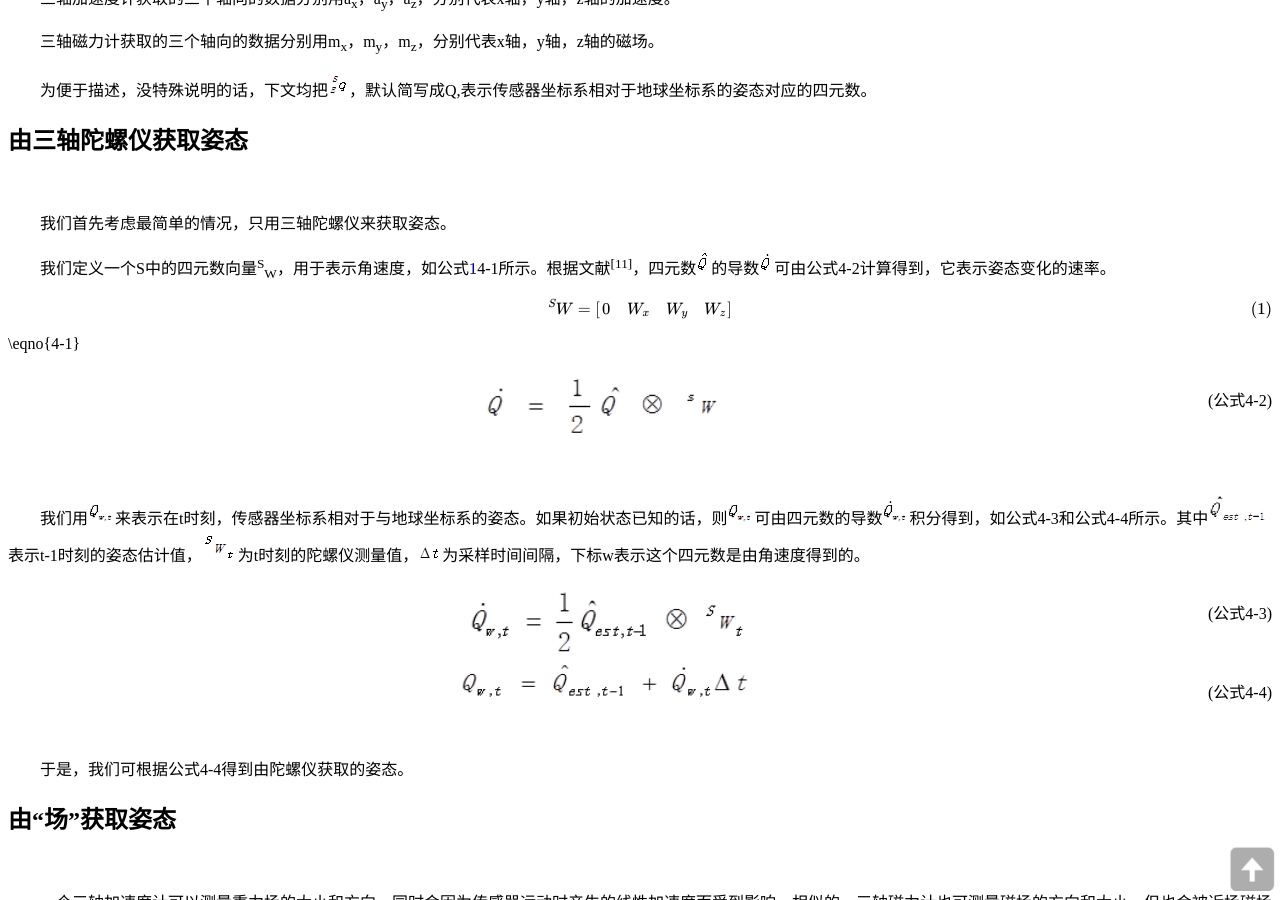
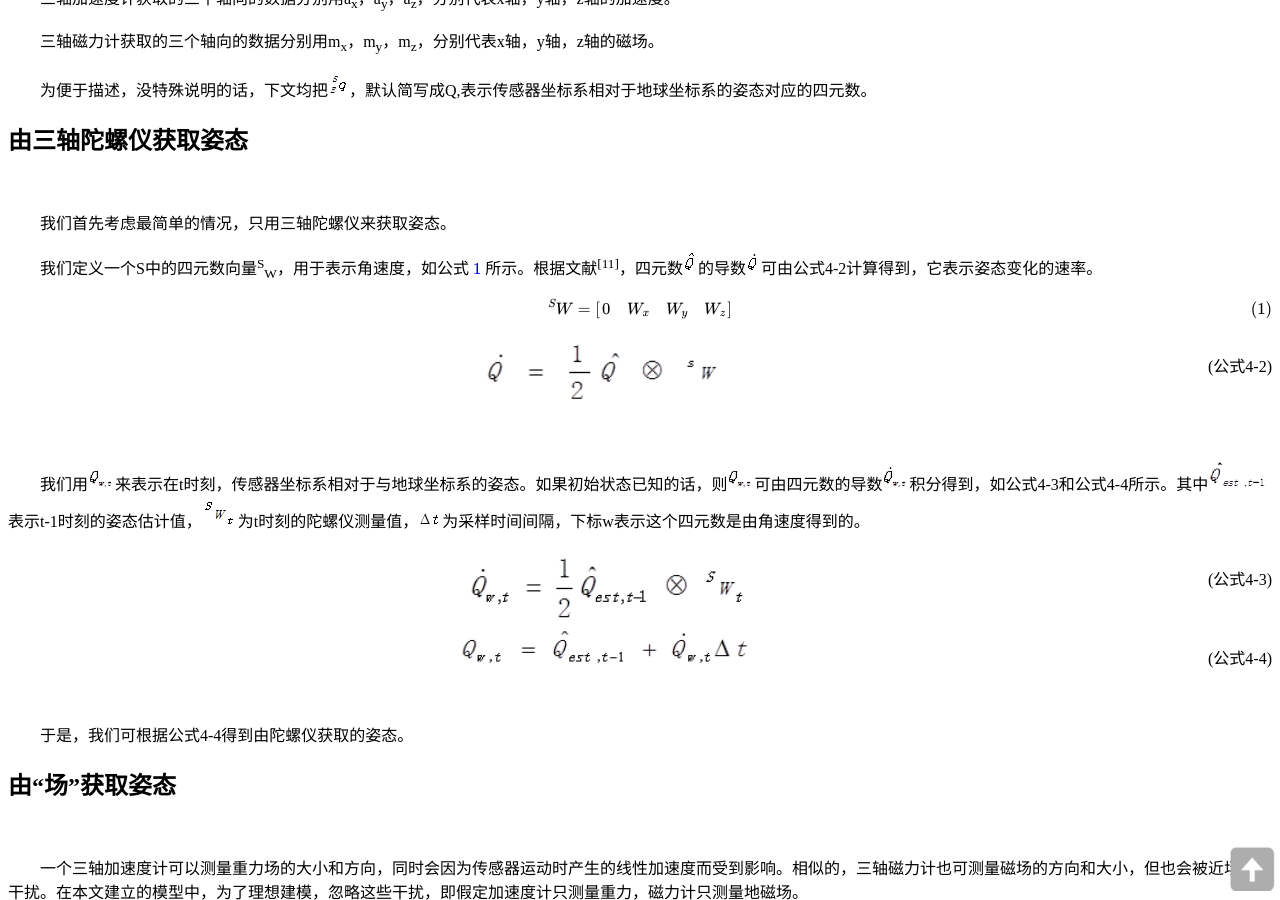
Before and after one commit to RCSTech/RCSTech.github.io, a Jekyll site: the page built from _posts/2014-2-22-Gradient-descent.md, in a window 1280 px wide and 900 px high, scrolled down 1107 px. Built offline with Jekyll 4.4.1, drawn with Linux system fonts in a browser that asks for light colours; nearby versions of some CDN libraries; formulas are drawn with MathJax 3; comment, search, counter and statistics services are not loaded; a style sheet for code colours, icons or effects is not loaded.

Commit message:
edit eqno

```diff
--- a/_posts/2014-2-22-Gradient-descent.md
+++ b/_posts/2014-2-22-Gradient-descent.md
@@ -47,13 +47,9 @@ tags:
 
 　　我们首先考虑最简单的情况，只用三轴陀螺仪来获取姿态。
 
-　　我们定义一个S中的四元数向量<sup>S</sup><sub>W</sub>，用于表示角速度，如公式$\ref{4-1}$4-1所示。根据文献<sup>[11]</sup>，四元数![四元数]({{site.img_path}}/2014-2-22 fig3.png)的导数![四元数导数]({{site.img_path}}/2014-2-22 fig4.png)可由公式4-2计算得到，它表示姿态变化的速率。
+　　我们定义一个S中的四元数向量<sup>S</sup><sub>W</sub>，用于表示角速度，如公式 $\ref{4-1}$ 所示。根据文献<sup>[11]</sup>，四元数![四元数]({{site.img_path}}/2014-2-22 fig3.png)的导数![四元数导数]({{site.img_path}}/2014-2-22 fig4.png)可由公式4-2计算得到，它表示姿态变化的速率。
 
-<!--div style="text-align:center"><img src="{{site.img_path}}/2014-2-22 fig5.png" style="width:250px" alt="图5">
-<span style="float:right;"><br>(公式4-1)</span>
-</div-->
-
-\begin{equation} \label{4-1} ^S W=\begin{bmatrix} 0 & W_x & W_y & W_z \end{bmatrix} \end{equation} \eqno{4-1}
+\begin{equation} \label{4-1} ^S W=\begin{bmatrix} 0 & W_x & W_y & W_z \end{bmatrix} \end{equation}
 
 <div style="text-align:center"><img src="{{site.img_path}}/2014-2-22 fig6.png" style="width:250px" alt="图6">
 <span style="float:right;"><br>(公式4-2)</span>
```
